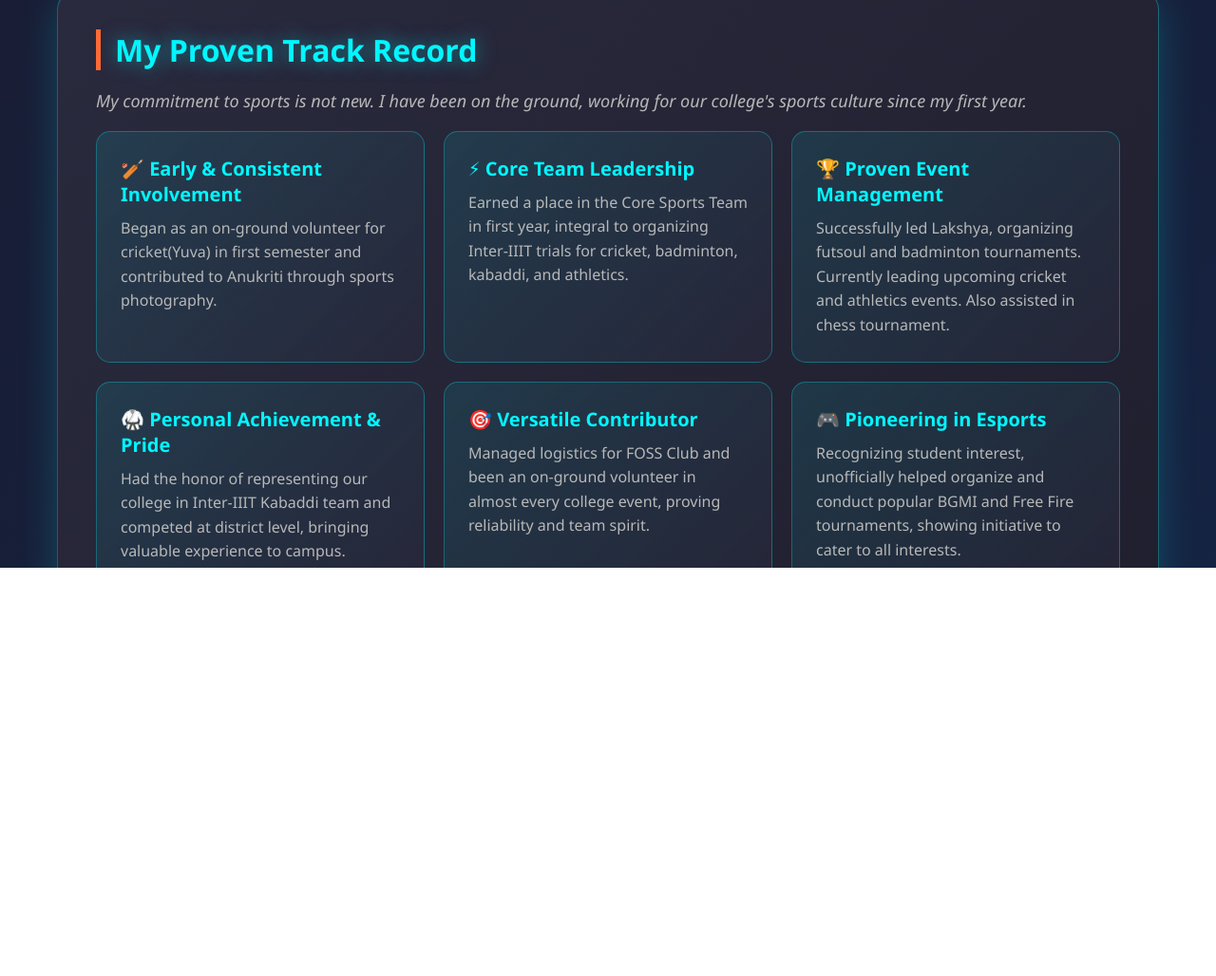
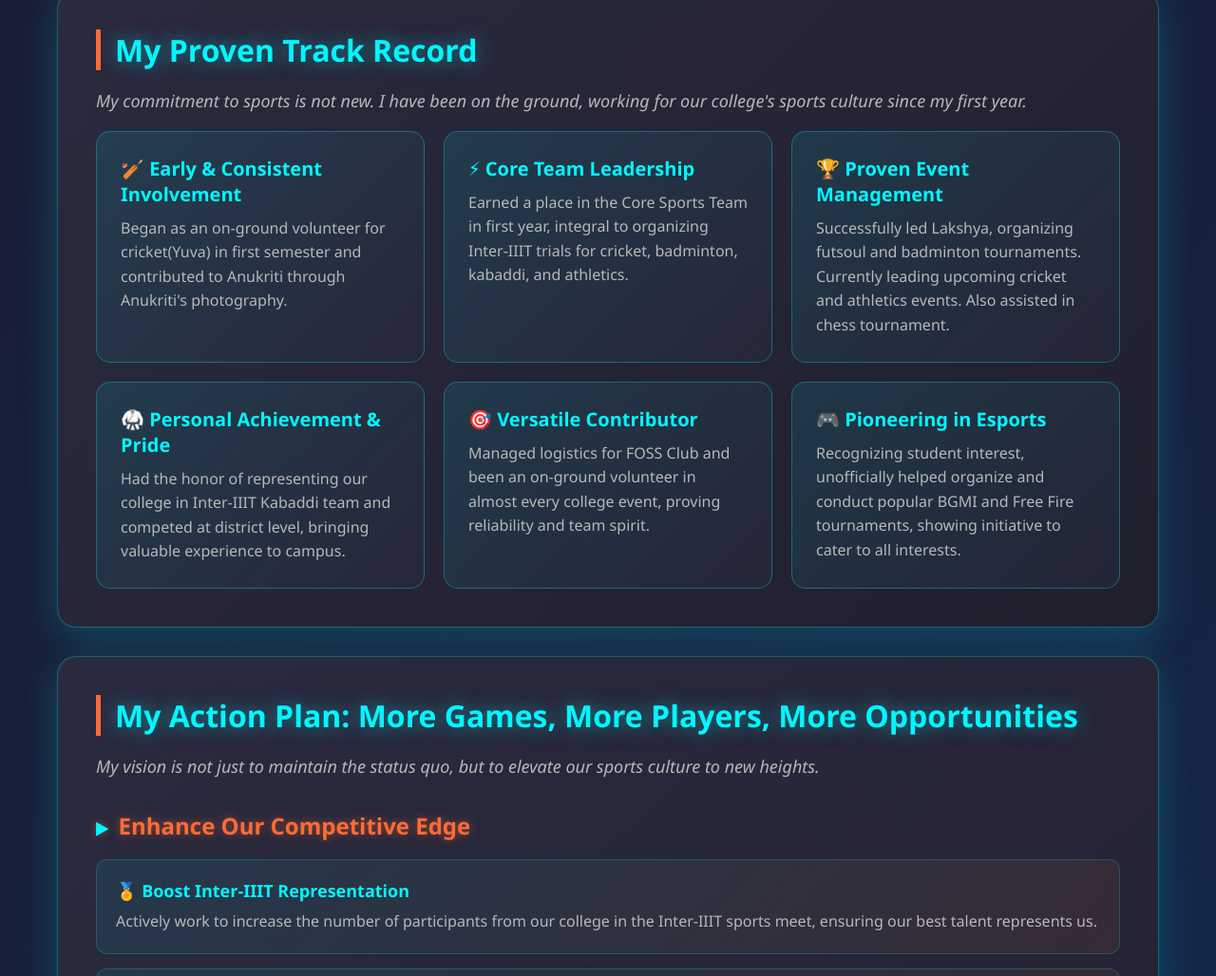
Before and after one commit to anandraj0924/sports_portfolio, a plain HTML site: page index.html in a window 1280 px wide. Shown: the part 1181-2209 px from the top of the page at 95% size. Drawn offline with Linux system fonts and the light colour scheme.

Commit message:
Update index.html

```diff
--- a/index.html
+++ b/index.html
@@ -573,7 +573,7 @@
             <div class="experience-grid">
                 <div class="experience-card">
                     <h4>🏏 Early & Consistent Involvement</h4>
-                    <p>Began as an on-ground volunteer for cricket(Yuva) in first semester and contributed to Anukriti through sports photography.</p>
+                    <p>Began as an on-ground volunteer for cricket(Yuva) in first semester and contributed to Anukriti through Anukriti's photography.</p>
                 </div>
                 <div class="experience-card">
                     <h4>⚡ Core Team Leadership</h4>
```
